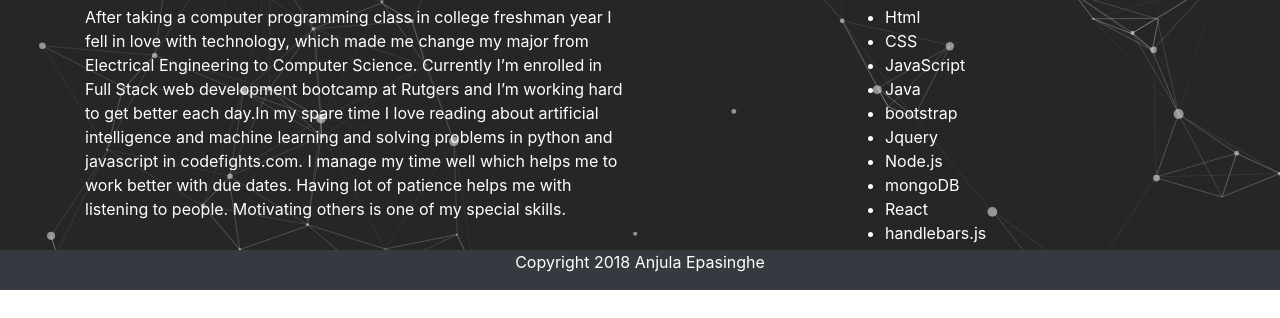
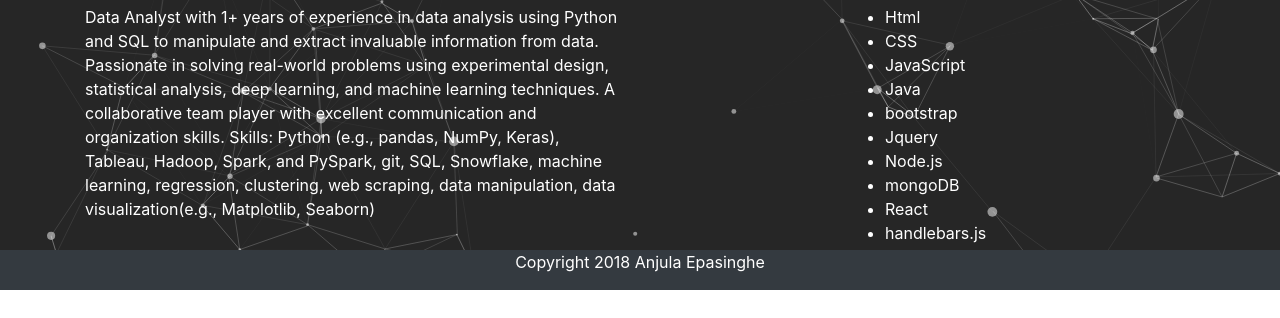
Before and after one commit to mlanjula94/mlanjula94.github.io, a plain HTML site: page index.html in a window 1280 px wide. Shown: the part 510-828 px from the top of the page. Drawn offline with nearby package versions, Linux system fonts and the light colour scheme.

Commit message:
updated to data analyst

```diff
--- a/index.html
+++ b/index.html
@@ -41,12 +41,9 @@
             <div class="col-sm-6">
                 <!-- Content -->
                 <p class="h2 bg-info text-white">About me</p>
-                <p class="text-white">After taking a computer programming class in college freshman year I fell in love with technology, which
-                    made me change my major from Electrical Engineering to Computer Science. Currently I’m enrolled in Full
-                    Stack web development bootcamp at Rutgers and I’m working hard to get better each day.In my spare time
-                    I love reading about artificial intelligence and machine learning and solving problems in python and
-                    javascript in codefights.com. I manage my time well which helps me to work better with due dates. Having
-                    lot of patience helps me with listening to people. Motivating others is one of my special skills. </p>
+                <p class="text-white">Data Analyst with 1+ years of experience in data analysis using Python and SQL to manipulate and extract invaluable information from data. Passionate in solving real-world problems using experimental design, statistical analysis, deep learning, and machine learning techniques. A collaborative team player with excellent communication and organization skills.
+                    Skills: Python (e.g., pandas, NumPy, Keras), Tableau, Hadoop, Spark, and PySpark, git, SQL, Snowflake,  machine learning, regression, clustering, web scraping, data manipulation, data visualization(e.g., Matplotlib, Seaborn)
+                     </p>
 
             </div>
             <div class="col-sm-2">
```
